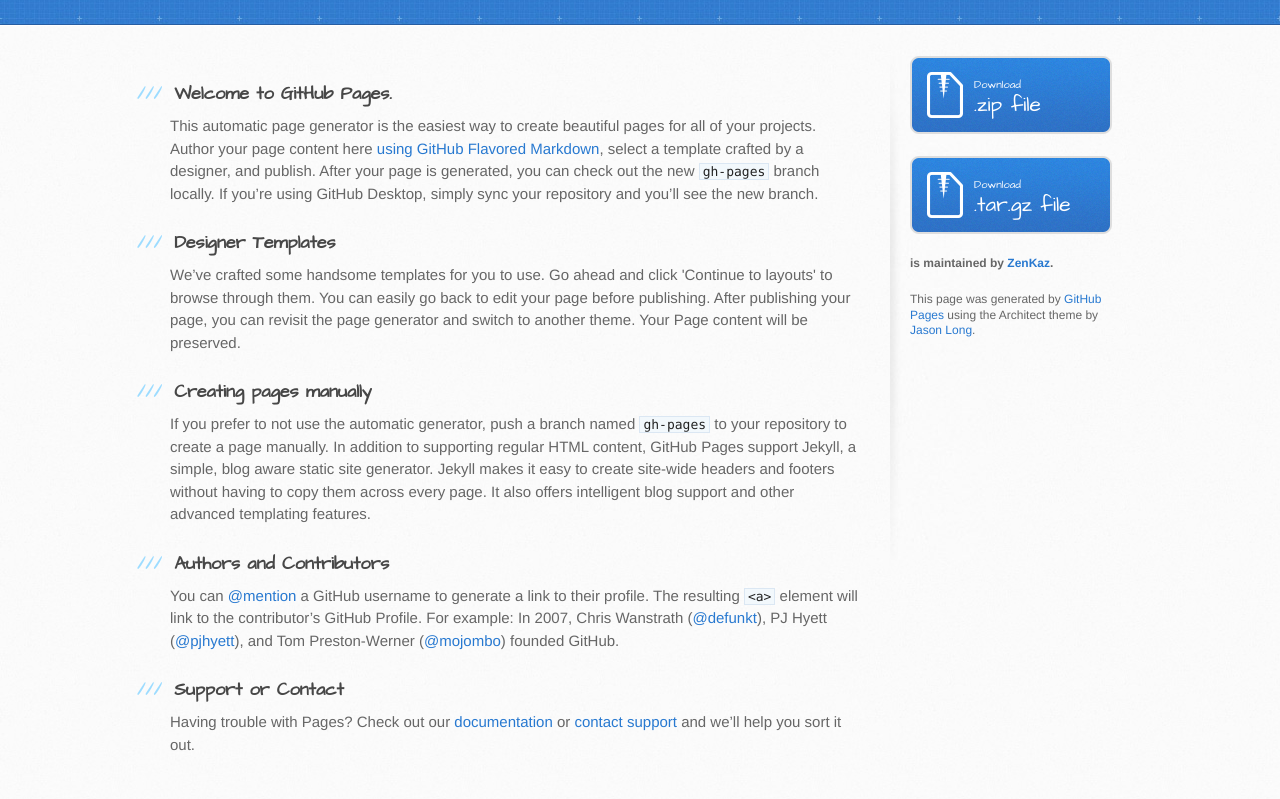
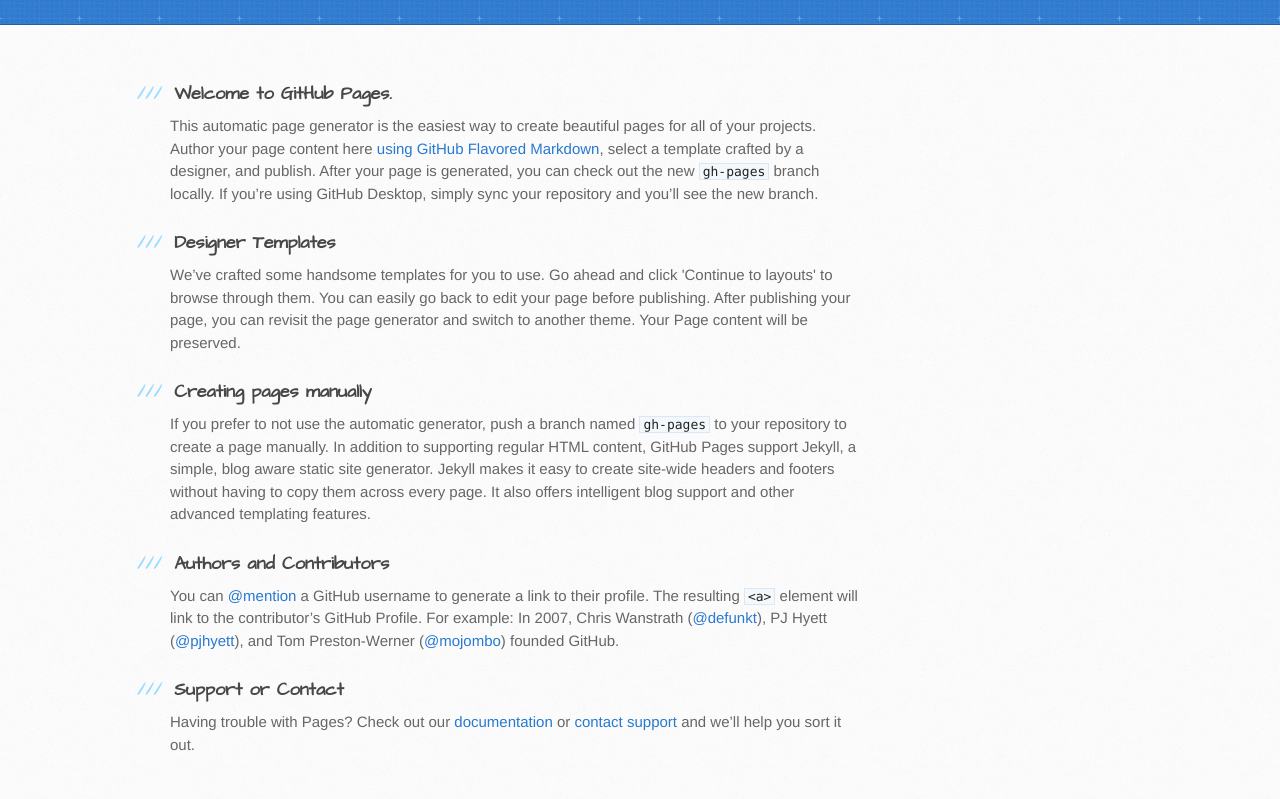
Before and after one commit to ZenKaz/RateCalc, a plain HTML site: page index.html in a window 1280 px wide. Shown: the part 142-941 px from the top of the page. Drawn offline with Linux system fonts and the light colour scheme.

Commit message:
Update index.html

```diff
--- a/index.html
+++ b/index.html
@@ -20,8 +20,6 @@
     <header>
       <div class="inner">
         <h1>Ratecalc</h1>
-        <h2></h2>
-        <a href="https://github.com/ZenKaz/RateCalc" class="button"><small>View project on</small> GitHub</a>
       </div>
     </header>
 
@@ -53,21 +51,6 @@
 
 <p>Having trouble with Pages? Check out our <a href="https://help.github.com/pages">documentation</a> or <a href="https://github.com/contact">contact support</a> and we’ll help you sort it out.</p>
         </section>
-
-        <aside id="sidebar">
-          <a href="https://github.com/ZenKaz/RateCalc/zipball/master" class="button">
-            <small>Download</small>
-            .zip file
-          </a>
-          <a href="https://github.com/ZenKaz/RateCalc/tarball/master" class="button">
-            <small>Download</small>
-            .tar.gz file
-          </a>
-
-          <p class="repo-owner"><a href="https://github.com/ZenKaz/RateCalc"></a> is maintained by <a href="https://github.com/ZenKaz">ZenKaz</a>.</p>
-
-          <p>This page was generated by <a href="https://pages.github.com">GitHub Pages</a> using the Architect theme by <a href="https://twitter.com/jasonlong">Jason Long</a>.</p>
-        </aside>
       </div>
     </div>
 
```
